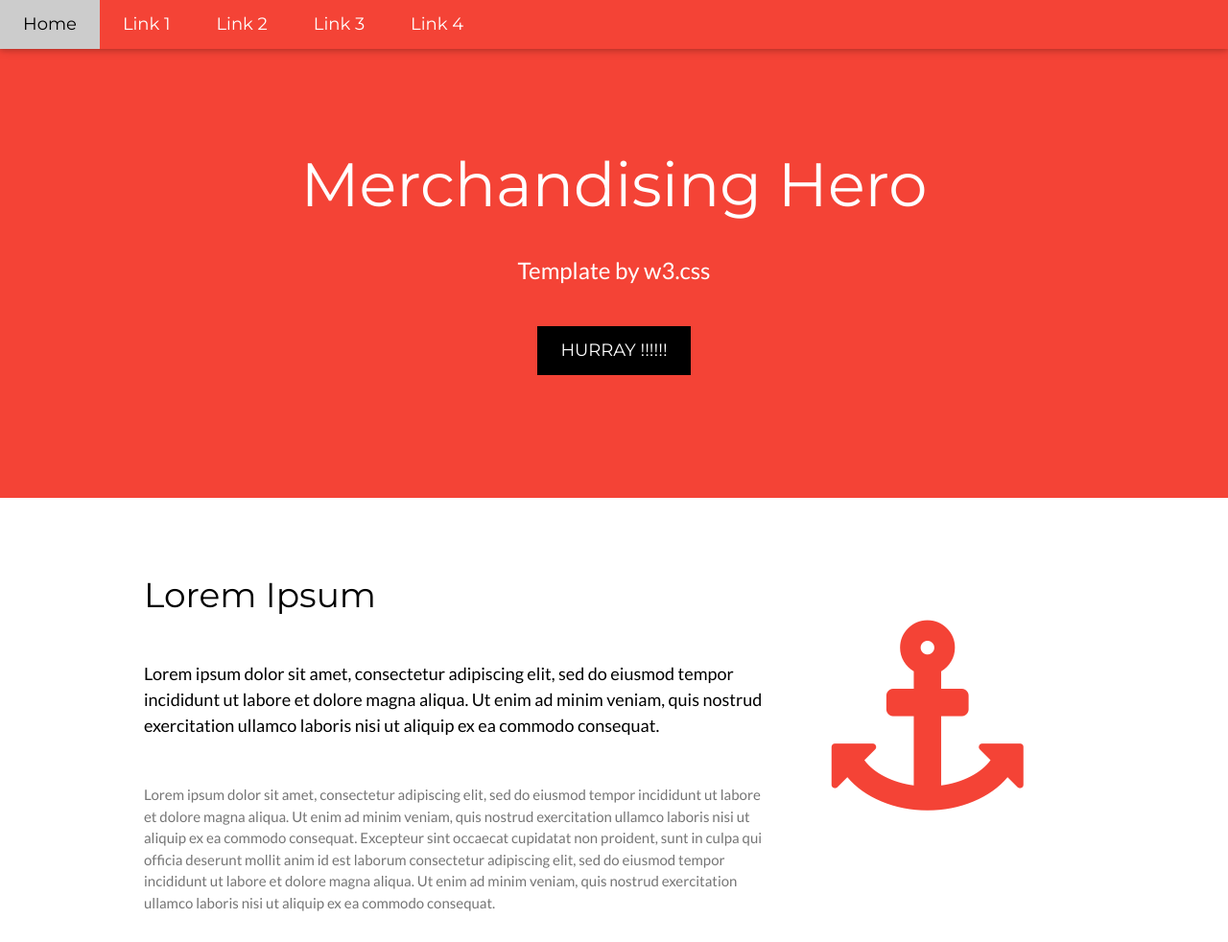
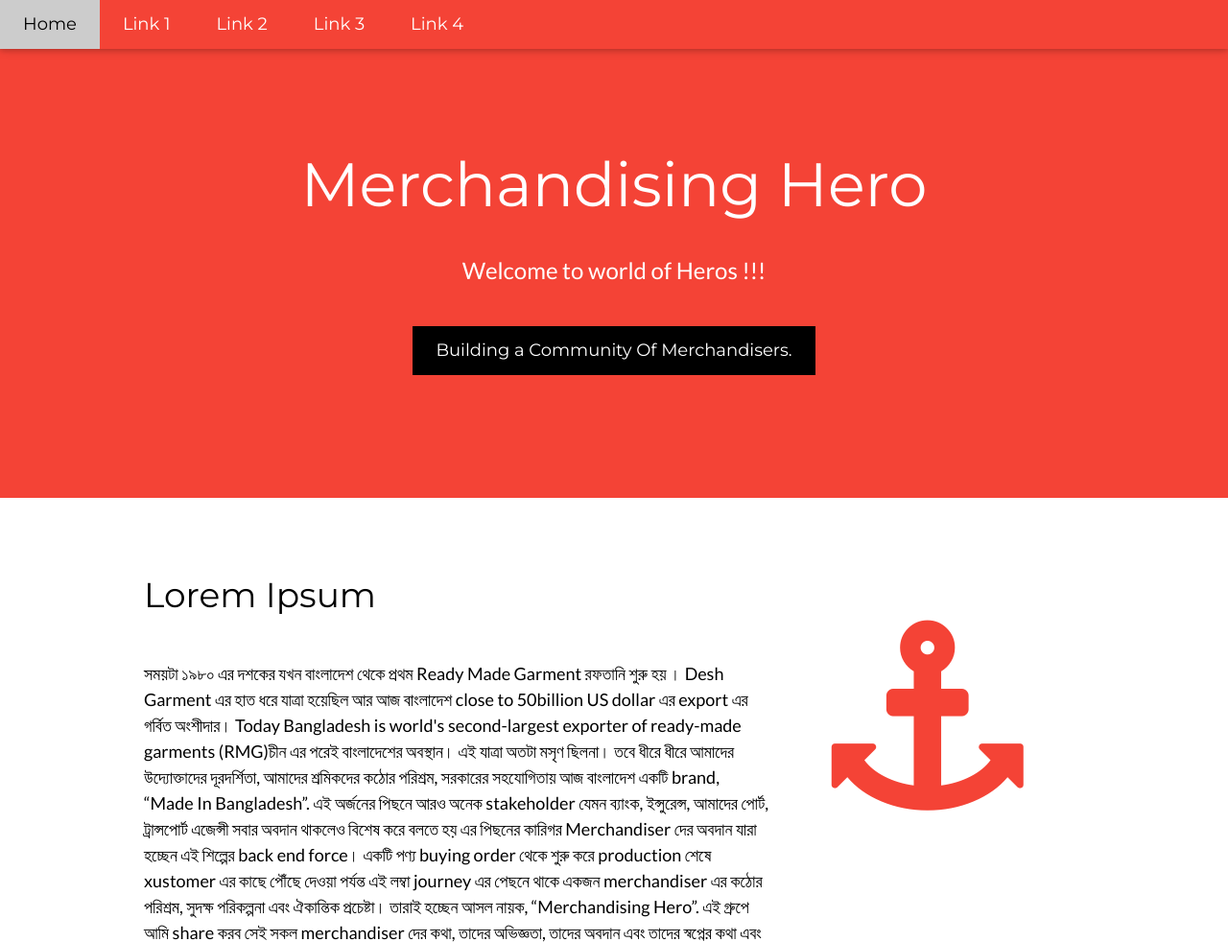
Before and after one commit to RKDATTA/MerchandisingHero, a plain HTML site: page index.html in a window 1280 px wide. Shown: the top 982 px of the page at 96% size. Drawn offline with nearby package versions, Linux system fonts and the light colour scheme.

Commit message:
first bangla commit

```diff
--- a/index.html
+++ b/index.html
@@ -39,8 +39,8 @@
 <!-- Header -->
 <header class="w3-container w3-red w3-center" style="padding:128px 16px">
   <h1 class="w3-margin w3-jumbo">Merchandising Hero</h1>
-  <p class="w3-xlarge">Template by w3.css</p>
-  <button class="w3-button w3-black w3-padding-large w3-large w3-margin-top">HURRAY !!!!!!</button>
+  <p class="w3-xlarge">Welcome to world of Heros !!!</p>
+  <button class="w3-button w3-black w3-padding-large w3-large w3-margin-top">Building a Community Of Merchandisers.</button>
 </header>
 
 <!-- First Grid -->
@@ -48,7 +48,7 @@
   <div class="w3-content">
     <div class="w3-twothird">
       <h1>Lorem Ipsum</h1>
-      <h5 class="w3-padding-32">Lorem ipsum dolor sit amet, consectetur adipiscing elit, sed do eiusmod tempor incididunt ut labore et dolore magna aliqua. Ut enim ad minim veniam, quis nostrud exercitation ullamco laboris nisi ut aliquip ex ea commodo consequat.</h5>
+      <h5 class="w3-padding-32">সময়টা ১৯৮০ এর দশকের যখন বাংলাদেশ থেকে প্রথম Ready Made Garment রফতানি শুরু হয় । Desh Garment এর হাত ধরে যাত্রা হয়েছিল আর আজ বাংলাদেশ close to 50billion US dollar এর export এর গর্বিত অংশীদার। Today Bangladesh is world's second-largest exporter of ready-made garments (RMG)চীন এর পরেই বাংলাদেশের অবস্থান। এই যাত্রা অতটা মসৃণ ছিলনা। তবে ধীরে ধীরে আমাদের উদ্যোক্তাদের দূরদর্শিতা, আমাদের শ্রমিকদের কঠোর পরিশ্রম, সরকারের সহযোগিতায় আজ বাংলাদেশ একটি brand, “Made In Bangladesh”. এই অর্জনের পিছনে আরও অনেক stakeholder যেমন ব্যাংক, ইন্সুরেন্স, আমাদের পোর্ট, ট্রান্সপোর্ট এজেন্সী সবার অবদান থাকলেও বিশেষ করে বলতে হয় এর পিছনের কারিগর Merchandiser দের অবদান যারা হচ্ছেন এই শিল্পের back end force। একটি পণ্য buying order থেকে শুরু করে production শেষে xustomer এর কাছে পৌঁছে দেওয়া পর্যন্ত এই লম্বা journey এর পেছনে থাকে একজন merchandiser এর কঠোর পরিশ্রম, সুদক্ষ পরিকল্পনা এবং ঐকান্তিক প্রচেষ্টা। তারাই হচ্ছেন আসল নায়ক, “Merchandising Hero”. এই গ্রুপে আমি share করব সেই সকল merchandiser দের কথা, তাদের অভিজ্ঞতা, তাদের অবদান এবং তাদের স্বপ্নের কথা এবং নতুনদের প্রতি তাদের mesaage. এই বিশাল sector কে এগিয়ে নিয়ে যাওয়ার জন্য আমাদের প্রয়োজন আরও অনেক talended, well educated এবং techanically sound merchandiser. সবার জন্য শুভ কামনা এবং এই গ্রুপে স্বাগতম.</h5>
 
       <p class="w3-text-grey">Lorem ipsum dolor sit amet, consectetur adipiscing elit, sed do eiusmod tempor incididunt ut labore et dolore magna aliqua. Ut enim ad minim veniam, quis nostrud exercitation ullamco laboris nisi ut aliquip ex ea commodo consequat. Excepteur sint
         occaecat cupidatat non proident, sunt in culpa qui officia deserunt mollit anim id est laborum consectetur adipiscing elit, sed do eiusmod tempor incididunt ut labore et dolore magna aliqua. Ut enim ad minim veniam, quis nostrud exercitation ullamco
```
